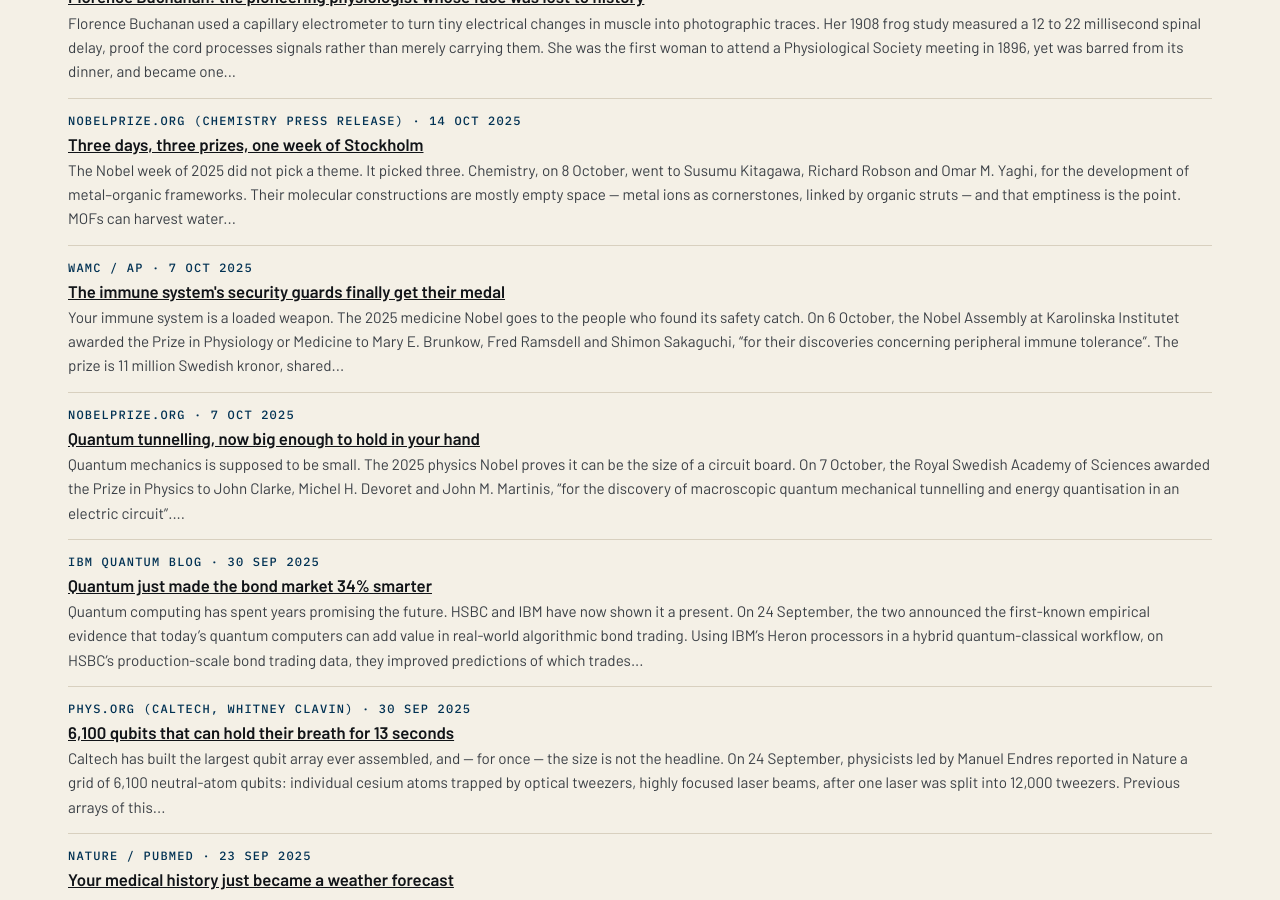
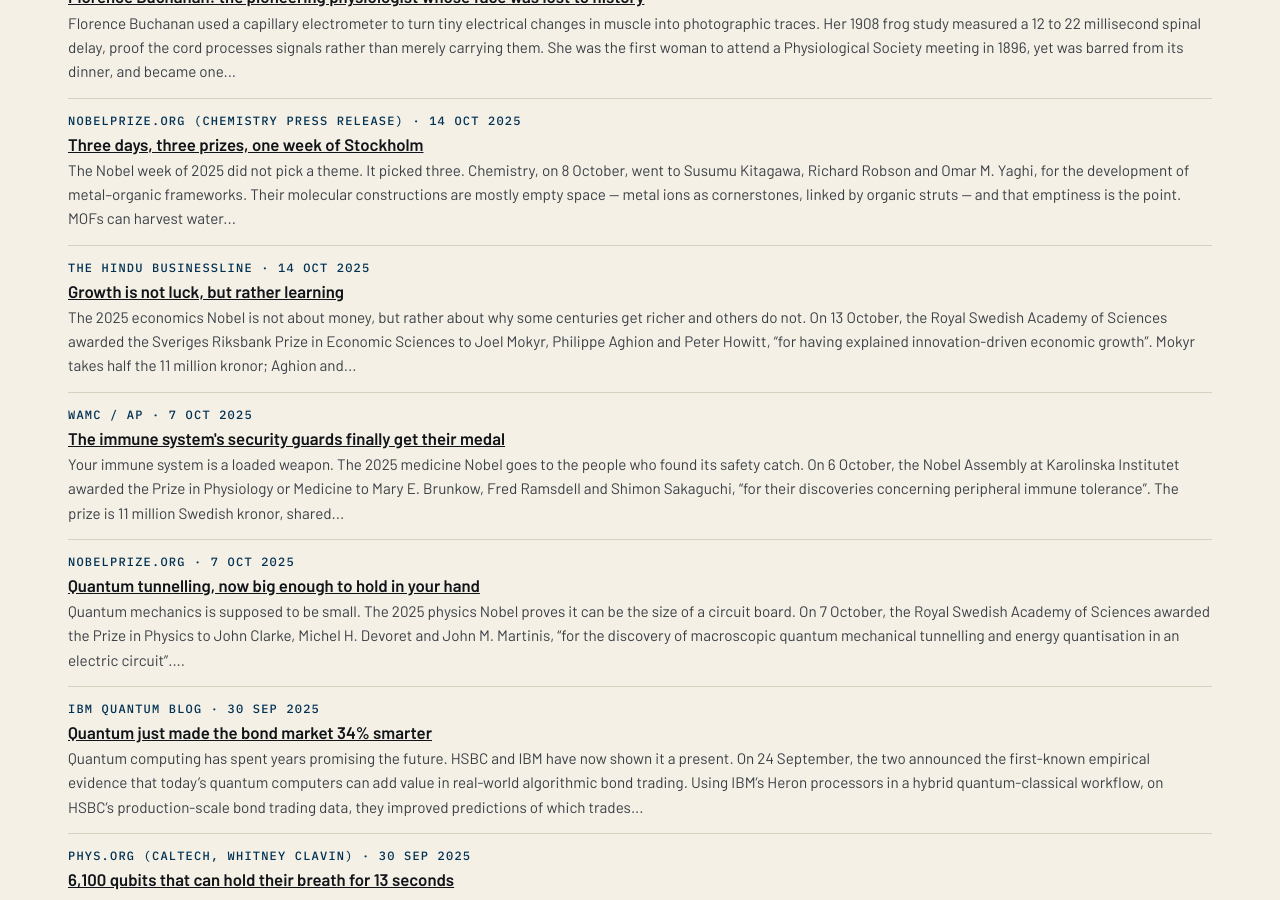
Before and after one commit to katz-news/katz.news, a Jekyll site: the page built from briefs/index.html, in a window 1280 px wide and 900 px high, scrolled down 14696 px. Built offline with Jekyll 4.4.1, drawn with Linux system fonts in a browser that asks for light colours.

Commit message:
Publish 2026-11-06

```diff
--- a/_data/build.yml
+++ b/_data/build.yml
@@ -1 +1 @@
-published_at: 2026-11-06T18:24:36Z
+published_at: 2026-11-06T18:26:31Z
--- /dev/null
+++ b/_posts/briefs/2026-11-06-growth-is-not-luck-but-rather-learning.md
@@ -0,0 +1,17 @@
+---
+published: true
+title: Growth is not luck, but rather learning
+date: 2025-10-14
+section: science
+source_name: The Hindu BusinessLine
+source_url: https://www.thehindubusinessline.com/news/science/nobel-economics-prize-goes-to-3-researchers-for-explaining-innovation-driven-economic-growth/article70158176.ece
+---
+The 2025 economics Nobel is not about money, but rather about why some centuries get richer and others do not.
+
+On 13 October, the Royal Swedish Academy of Sciences awarded the Sveriges Riksbank Prize in Economic Sciences to Joel Mokyr, Philippe Aghion and Peter Howitt, "for having explained innovation-driven economic growth". Mokyr takes half the 11 million kronor; Aghion and Howitt share the other half.
+
+Mokyr, an economic historian at Northwestern, showed why sustained growth became possible at all. It is not enough to know that something works; for innovations to succeed one another in a self-generating process, we need scientific explanations for why it works — useful knowledge, mechanical competence and supportive institutions.
+
+Aghion and Howitt built the engine. Their Schumpeterian growth theory, formalised in a 1992 paper, models creative destruction: a new and better product enters the market, the companies selling the older products lose out, and productivity rises as the old is replaced by the new.
+
+Conclusion: growth is not an accident, but rather an achievement — creative destruction, clearly explained, and finally crowned.
```
